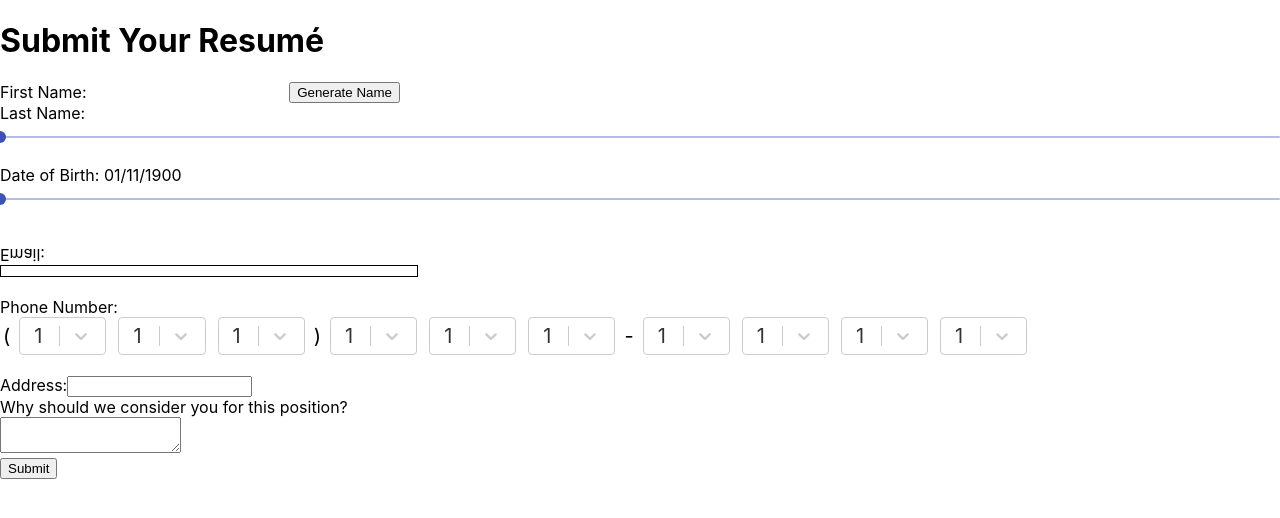
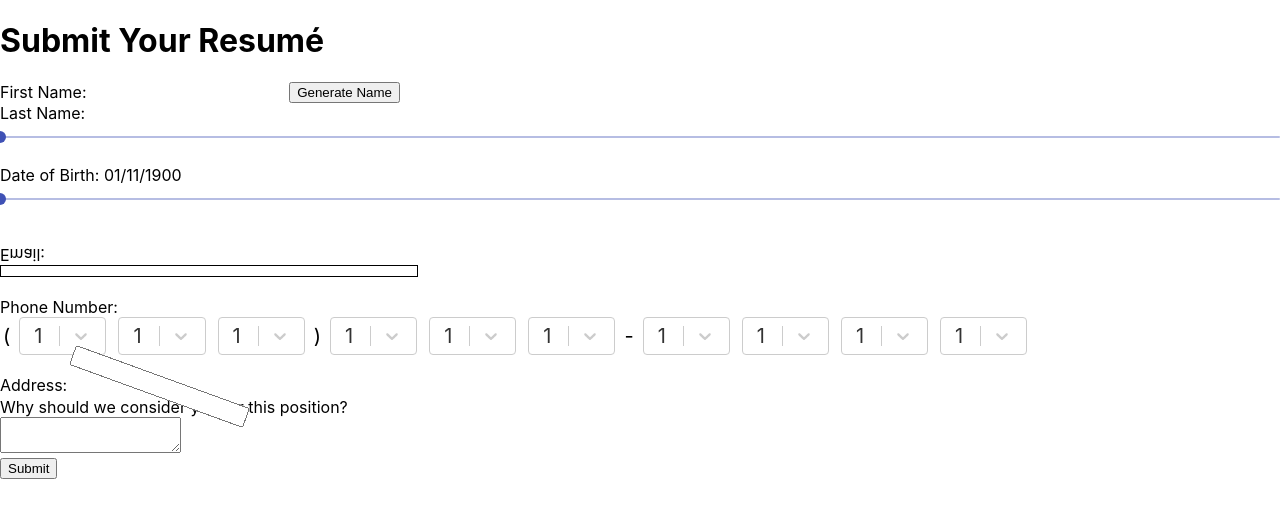
Before and after one commit to agervase/gervase-monica-badui, a React (Create React App) app: page / in a window 1280 px wide. Shown: the top 518 px of the page. Built offline with nearby package versions, Linux system fonts and the light colour scheme.

Commit message:
add rotation to address input

```diff
--- /dev/null
+++ b/src/Components/AddressInput/AddressInput.css.ts
@@ -0,0 +1,7 @@
+import styled from "@emotion/styled";
+interface Props {
+  degrees: number;
+}
+export const AddressInputBox = styled.input<Props>`
+  transform: rotate(${(props) => props.degrees}deg);
+`;
--- a/src/Components/AddressInput/AddressInput.tsx
+++ b/src/Components/AddressInput/AddressInput.tsx
@@ -1,12 +1,23 @@
-import React from "react";
+import React, { useState } from "react";
+import { AddressInputBox } from "./AddressInput.css";
 
-// hidden input (like password)
 export const AddressInput = () => {
+  const [degrees, setDegrees] = useState(20);
+  const handleChange = () => {
+    setDegrees((degrees + 20) % 360);
+  };
   return (
     <div>
       {" "}
       <label>Address:</label>
-      <input type="text" id="address" name="address" tabIndex={-1} />
+      <AddressInputBox
+        degrees={degrees}
+        type="text"
+        id="address"
+        name="address"
+        tabIndex={-1}
+        onChange={handleChange}
+      />
     </div>
   );
 };
```
